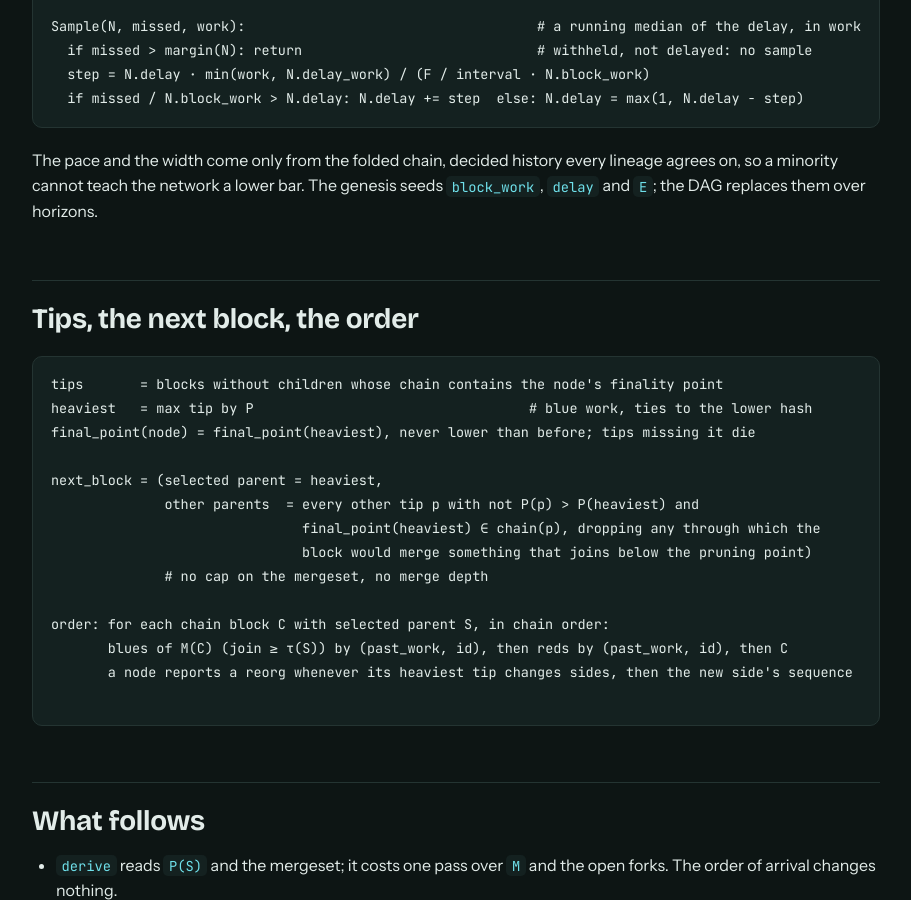
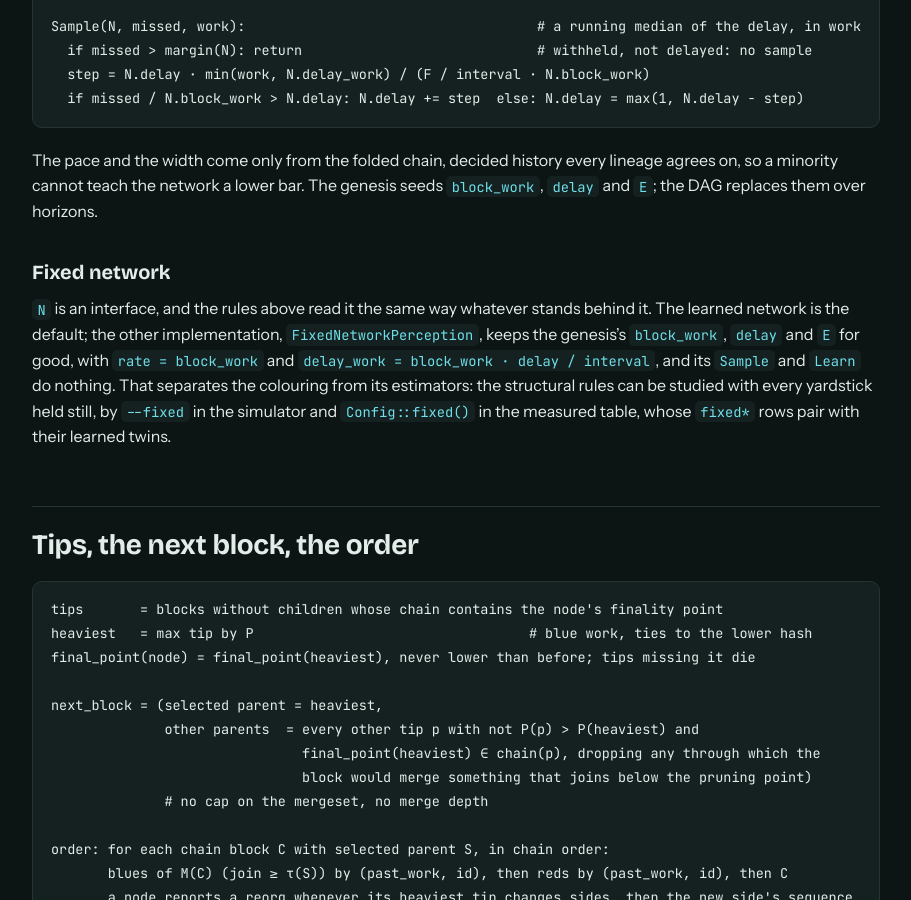
Before and after one commit to hmoog/daglight, a Jekyll site: the page built from docs/algorithm.md, in a window 1280 px wide and 900 px high, scrolled down 5147 px. Shown: the whole window, without its empty margins (184-1095 px from the left). Built offline with Jekyll 4.4.1, drawn with Linux system fonts in a browser that asks for light colours; our own code applies the rules of GitHub Pages for plain Markdown files.

Commit message:
Note the fixed network in the pseudocode

````diff
--- a/docs/algorithm.md
+++ b/docs/algorithm.md
@@ -204,6 +204,16 @@ The pace and the width come only from the folded chain, decided history every li
 so a minority cannot teach the network a lower bar. The genesis seeds `block_work`, `delay` and
 `E`; the DAG replaces them over horizons.
 
+### Fixed network
+
+`N` is an interface, and the rules above read it the same way whatever stands behind it. The
+learned network is the default; the other implementation, `FixedNetworkPerception`, keeps the
+genesis's `block_work`, `delay` and `E` for good, with `rate = block_work` and
+`delay_work = block_work · delay / interval`, and its `Sample` and `Learn` do nothing. That
+separates the colouring from its estimators: the structural rules can be studied with every
+yardstick held still, by `--fixed` in the simulator and `Config::fixed()` in the measured table,
+whose `fixed*` rows pair with their learned twins.
+
 ## Tips, the next block, the order
 
 ```
````
